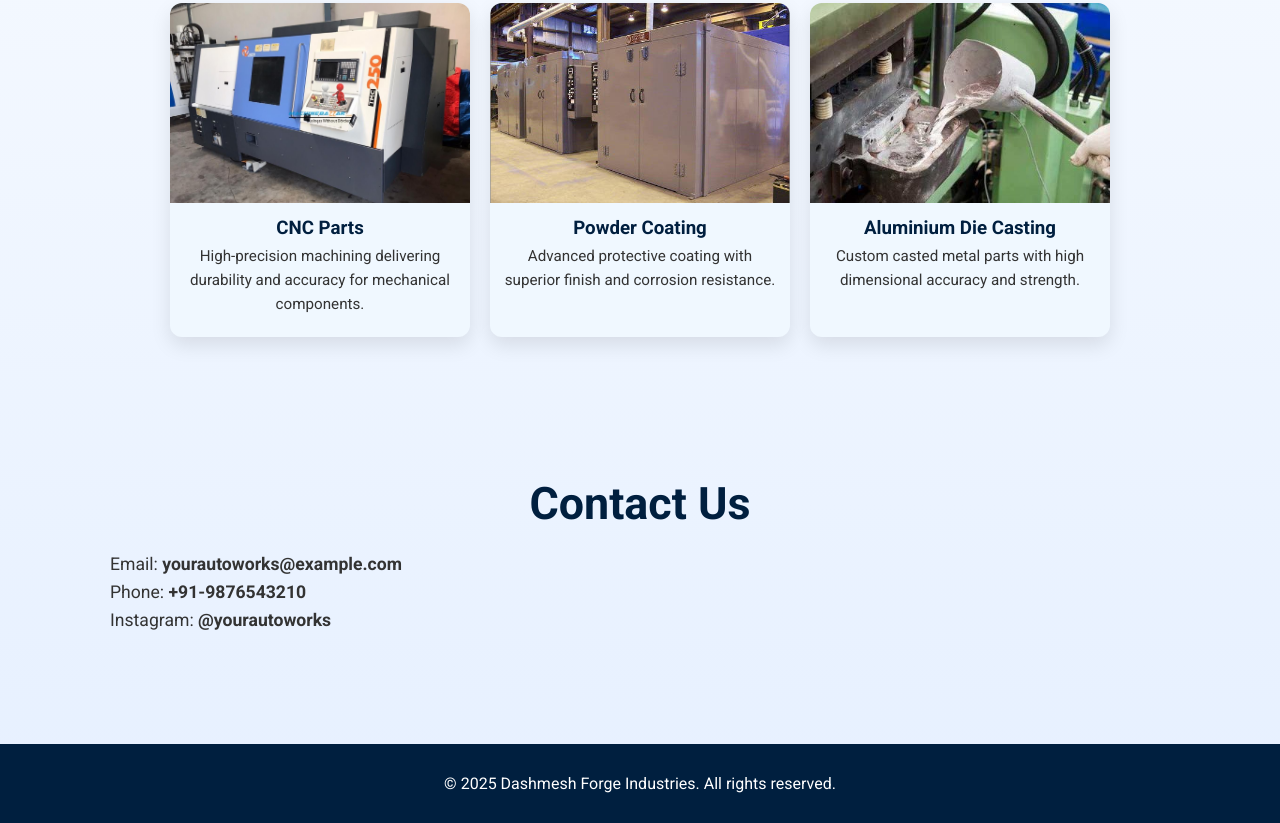
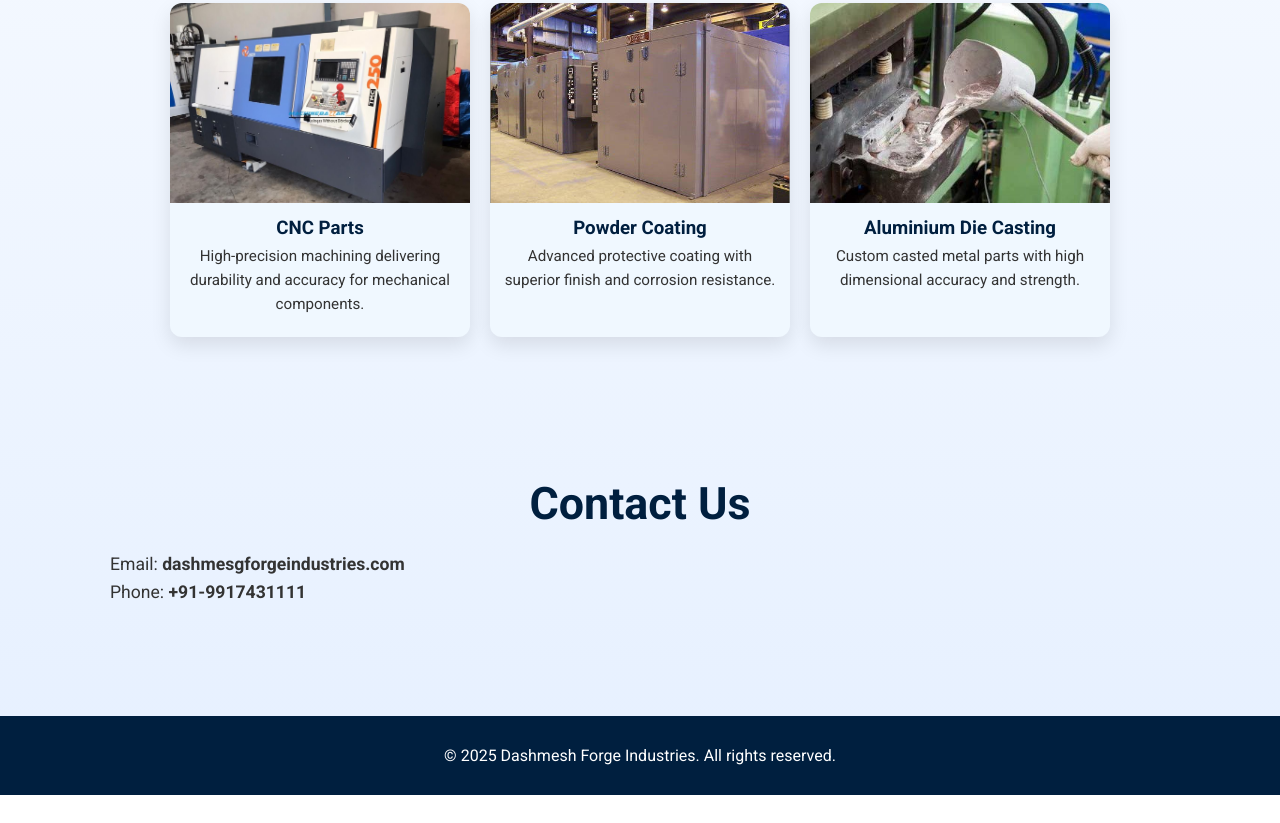
Before and after one commit to Sanjeet-programmer/Dashmesh, a plain HTML site: page index.html in a window 1280 px wide. Shown: the part 773-1596 px from the top of the page. After the commit the page ends 1568 px from the top, so only its background shows below. Drawn offline with Linux system fonts and the light colour scheme.

Commit message:
Update index.html

```diff
--- a/index.html
+++ b/index.html
@@ -163,9 +163,8 @@
   </section>
   <section id="contact" class="section">
     <h2>Contact Us</h2>
-    <p>Email: <strong>yourautoworks@example.com</strong></p>
-    <p>Phone: <strong>+91-9876543210</strong></p>
-    <p>Instagram: <strong>@yourautoworks</strong></p>
+    <p>Email: <strong>dashmesgforgeindustries.com</strong></p>
+    <p>Phone: <strong>+91-9917431111</strong></p>
   </section>
   <footer>
     &copy; 2025 Dashmesh Forge Industries. All rights reserved.
```
